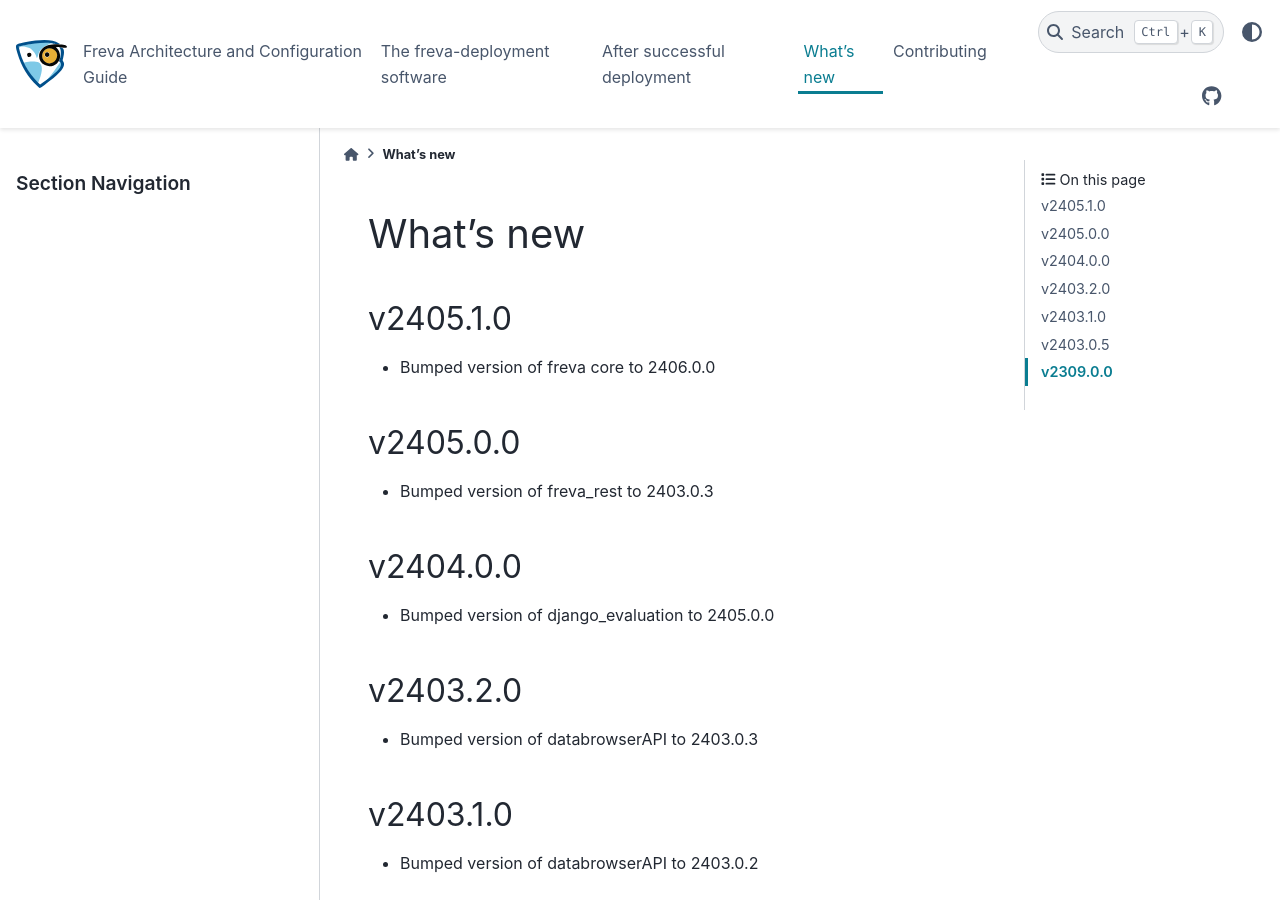
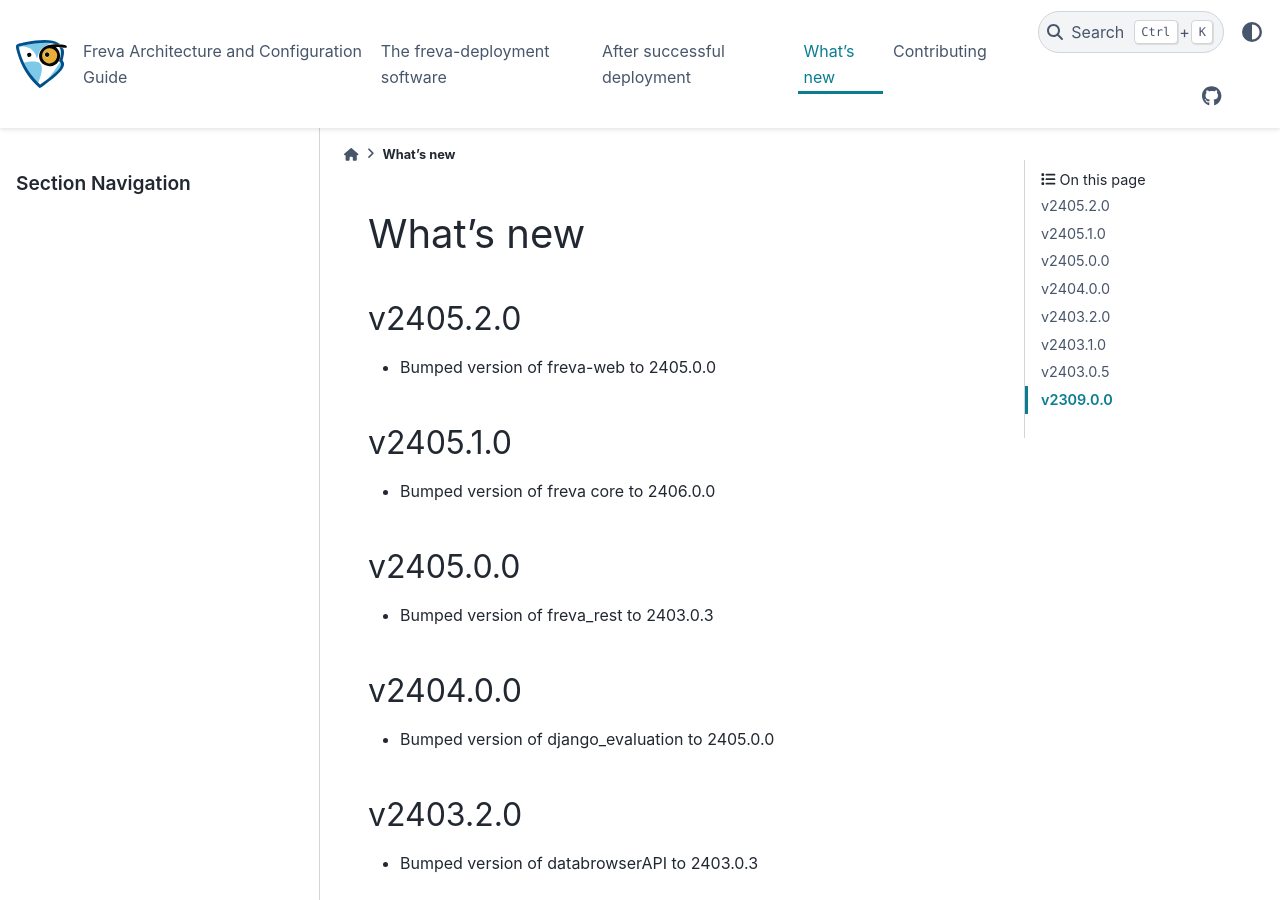
Before and after one commit to FREVA-CLINT/freva-deployment, a Sphinx documentation site: the page built from docs/whatsnew.rst, in a window 1280 px wide and 900 px high. Built offline with Sphinx 7.4.7 and the PyData theme 0.15.4, drawn with Linux system fonts in a browser that asks for light colours; pages that are not in the unit, such as notebooks, are missing from menus.

Commit message:
Bump web version to 2405.0.0

```diff
--- a/docs/whatsnew.rst
+++ b/docs/whatsnew.rst
@@ -6,6 +6,12 @@ What's new
 .. toctree::
    :maxdepth: 0
    :titlesonly:
+
+v2405.2.0
+~~~~~~~~
+* Bumped version of freva-web to 2405.0.0
+
+
 
 v2405.1.0
 ~~~~~~~~
--- a/src/freva_deployment/__init__.py
+++ b/src/freva_deployment/__init__.py
@@ -1,7 +1,7 @@
 import argparse
 from urllib.request import urlretrieve
 
-__version__ = "2405.1.0"
+__version__ = "2405.2.0"
 
 FREVA_PYTHON_VERSION = "3.11"
 AVAILABLE_PYTHON_VERSIONS = ["3.8", "3.9", "3.10", "3.11", "3.12"]
```
Also changed, not shown: 1 other file.
